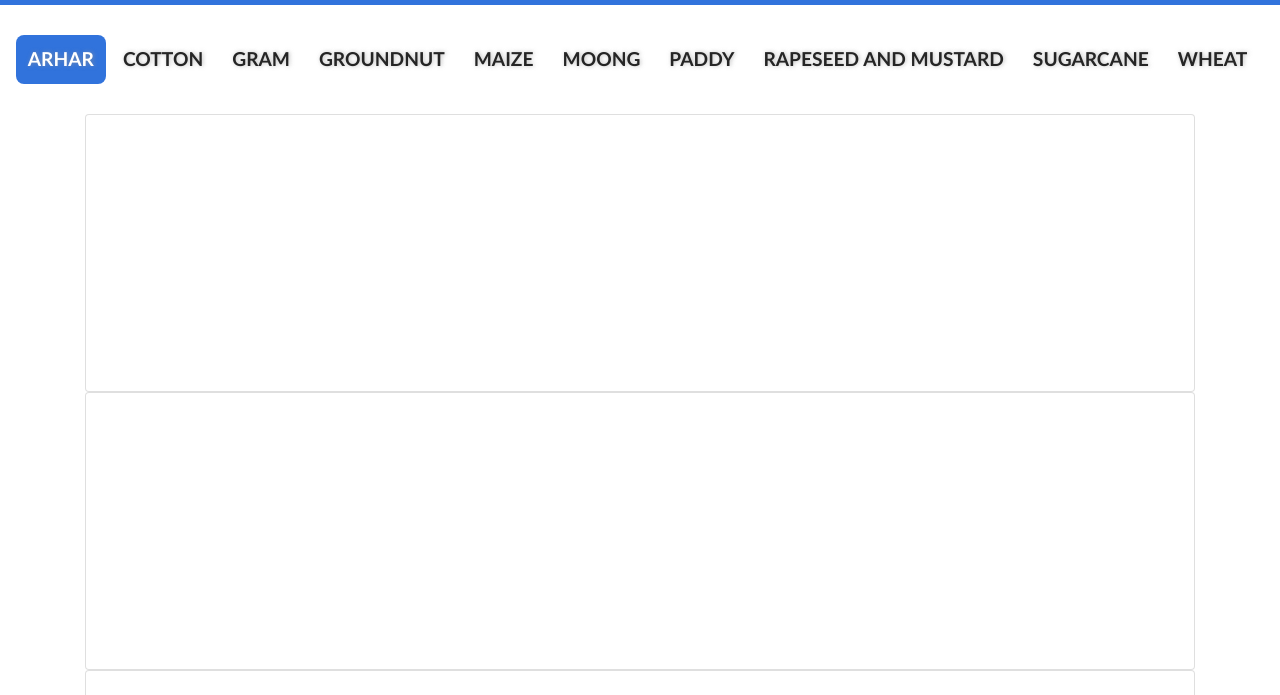
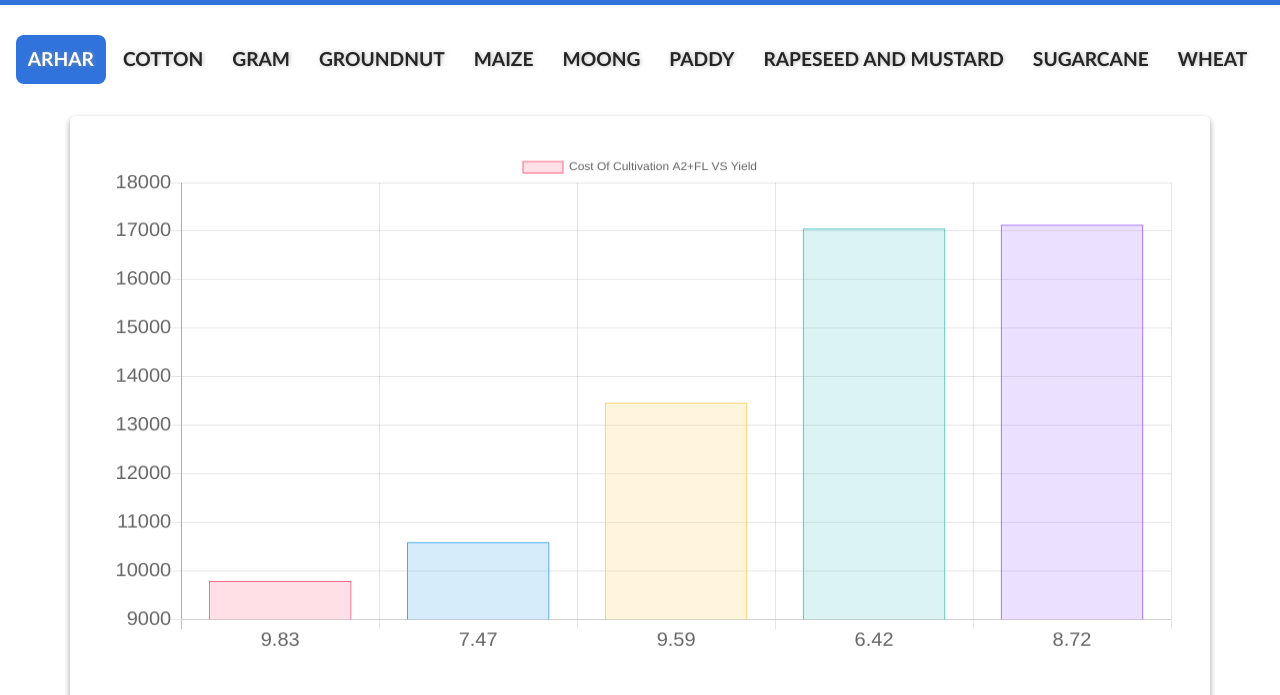
Before and after one commit to kapilbhoyar/miniProject, a plain HTML site: page index.html in a window 1280 px wide. Shown: the part 105-800 px from the top of the page. Drawn offline with nearby package versions, Linux system fonts and the light colour scheme.

Commit message:
default crop add

```diff
--- a/index.html
+++ b/index.html
@@ -39,7 +39,7 @@
 						<div class="col-12">
 							<div class="card">
 								<div class="card-body">
-									<canvas id="chart1" height="130px"></canvas>
+									<canvas id="chart1"></canvas>
 								</div>
 							</div>
 						</div>
--- a/main.js
+++ b/main.js
@@ -276,18 +276,16 @@ async function getData(crop) {
 	chartIt(xs, ys, zs, ws, vs);
 }
 
-// if (main.innerHTML) {
-// 	main.innerHTML = "";
-// 	getData("ARHAR");
-// }
-
-ul.addEventListener("click", handleClick);
 function handleClick(event) {
 	if (event.target.tagName == "SPAN") {
 		getData(event.target.innerHTML);
 	}
 }
 
+getData("ARHAR");
+
+ul.addEventListener("click", handleClick);
+
 for (var i = 0; i < btns.length; i++) {
 	btns[i].addEventListener("click", handleActiveClass);
 }
--- a/style.css
+++ b/style.css
@@ -38,10 +38,23 @@ li {
 
 canvas {
 	justify-content: center;
-	padding-bottom: 100px;
+	padding-bottom: 25px;
+	height: 130px;
+}
+.graph-container {
+	margin: 2rem auto 4rem auto;
 }
 .crop-name {
 	margin-right: 5px;
+}
+.card {
+	border: none;
+}
+.container {
+	margin-bottom: 2rem !important;
+	padding: 1rem;
+	border-radius: 6px;
+	box-shadow: 0 3px 6px rgba(0, 0, 0, 0.16), 0 3px 6px rgba(0, 0, 0, 0.23) !important;
 }
 .active,
 .crop-name:hover {
```
